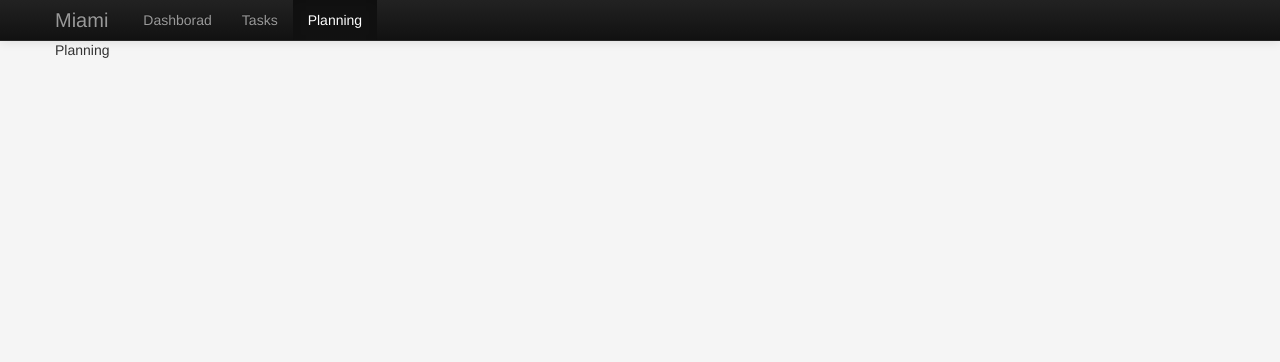
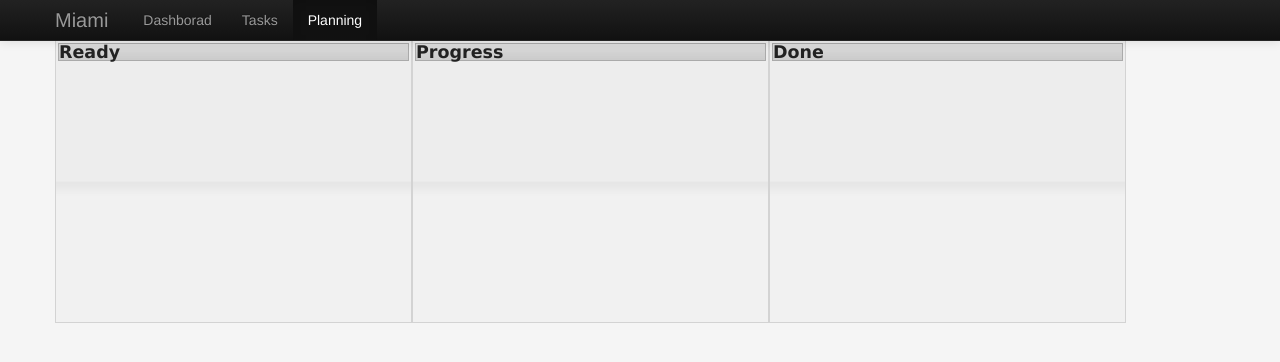
Before and after one commit to archiechen/miami, a Flask app: page /planning in a window 1280 px wide. Shown: the top 362 px of the page. Run offline with Flask 2, Linux system fonts and the light colour scheme.

Commit message:
在planning.html中重构了拖拽效果的实现。

```diff
--- a/templates/planning.html
+++ b/templates/planning.html
@@ -1,13 +1,101 @@
 {% extends "layout.html" %}
 {% block body %}
-Planning
+<style>
+
+  .ui-tasks-ul.custom-state-active { background: #eee; }
+  .ui-tasks-ul li { float: left; width: 140px; height: 64px; padding: 0.4em; margin: 0 0.4em 0.4em 0; text-align: center; }
+  .ui-tasks-ul li a { margin: 0 0 0.4em; cursor: move; }
+
+  .ui-tasks { float: left; width: 30%; min-height: 18em; padding: 2px;} * html .ui-task { height: 18em; } /* IE6 */
+  .ui-tasks h4 { line-height: 16px; margin: 0 0 0.4em; }
+  .ui-tasks h4 .ui-icon { float: left; }
+  .ui-tasks .ui-tasks-ul h5 { display: none; }
+
+</style>
+
+<div id ="tasks" class=" ui-widget ui-helper-clearfix">
+    <div id="ntasks" class=" ui-tasks ui-widget-content ui-state-default">
+        <h4 class="ui-widget-header">Ready</h4>
+        <ul class="ui-tasks-ul ui-helper-reset"></ul>
+    </div>
+    <div id="ptasks" class=" ui-tasks ui-widget-content ui-state-default">
+        <h4 class="ui-widget-header">Progress</h4>
+    </div>
+    <div id="ftasks" class=" ui-tasks ui-widget-content ui-state-default">
+        <h4 class="ui-widget-header">Done</h4>
+    </div>
+</div>
+
 <script type="text/javascript">
   (function() {
     "use strict";
     $(document).ready(function() {
       $('li').removeClass('active');
       $("ul li:nth-child(3)").addClass('active');
+      var $ntasks =$( "#ntasks" ),
+        $ptasks = $('#ptasks'),
+        $ftasks = $('#ftasks');
+      wrapTasks($ntasks,'NEW',"#ptasks li,#ftasks li");
+      wrapTasks($ptasks,'PROGRESS',"#ntasks li,#ftasks li");
+      wrapTasks($ftasks,'DONE',"#ptasks li");
+      $ntasks.loadtasks();
+      $ptasks.loadtasks();
+      $ftasks.loadtasks();
     });
+
+    function deleteImage( $item , $tasks) {
+        $item.fadeOut(function() {
+            var $list = $( "ul", $tasks ).length ?
+              $( "ul", $tasks ) :
+              $( "<ul class='ui-tasks-ul ui-helper-reset'/>" ).appendTo( $tasks );
+
+            $item.appendTo($list).fadeIn();
+        });
+    };
+
+    function wrapTasks($tasks,$status, $accept){
+        $tasks.droppable({
+              accept: $accept,
+              activeClass: "ui-state-highlight",
+              drop: function( event, ui ) {
+                $.ajax({
+                  type: 'PUT',
+                  url: '/api/task/'+ui.draggable[0].id,
+                  data: '{"status":"'+$status+'"}',
+                  success: function(data){
+                    deleteImage( ui.draggable , $tasks);
+                  },
+                  dataType: 'json',
+                  contentType: 'application/json'
+                });
+              }
+            });
+
+        $tasks.loadtasks=function(){
+            $.ajax({
+                  type: 'GET',
+                  url: '/api/task',
+                  data: {q:'{"filters": [{"name": "status", "op": "eq", "val": "'+$status+'"}]}'},
+                  success: function(data){
+                    var $list = $( "ul", $tasks ).length ?
+                                  $( "ul", $tasks ) :
+                                  $( "<ul class='ui-tasks-ul ui-helper-reset'/>" ).appendTo( $tasks );
+                    for(var i in data.objects){
+                         $('ul',$tasks).append('<li id="'+data.objects[i].id+'" class="ui-widget-content ui-corner-tr" style="display: list-item;"><a>' +  data.objects[i].title+ '</a><span>'+data.objects[i].status+'</span></li>');
+                    }
+
+                    $( "li", $tasks ).draggable({
+                      cancel: "a.ui-icon", // clicking an icon won't initiate dragging
+                      revert: "invalid", // when not dropped, the item will revert back to its initial position
+                      containment: "document",
+                      helper: "clone",
+                      cursor: "move"
+                    });
+                  },
+                  dataType: 'json'
+            });
+        };
+    };
   }());
 </script>
 {% endblock %}
```
